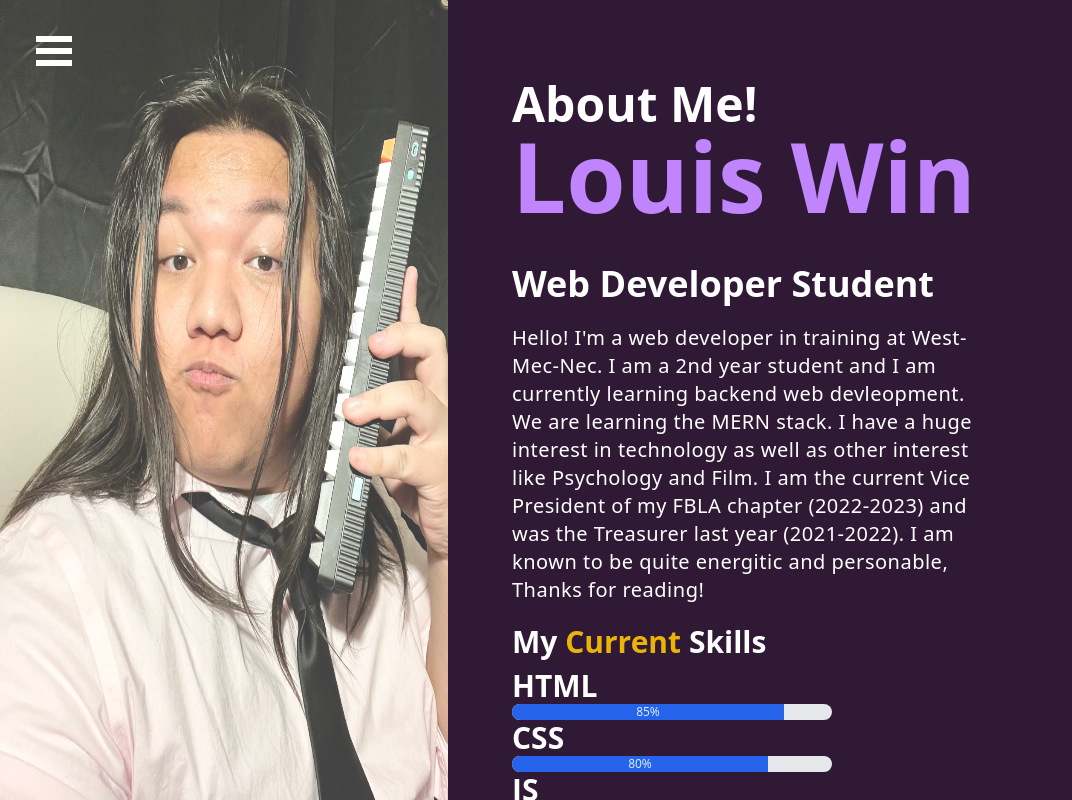
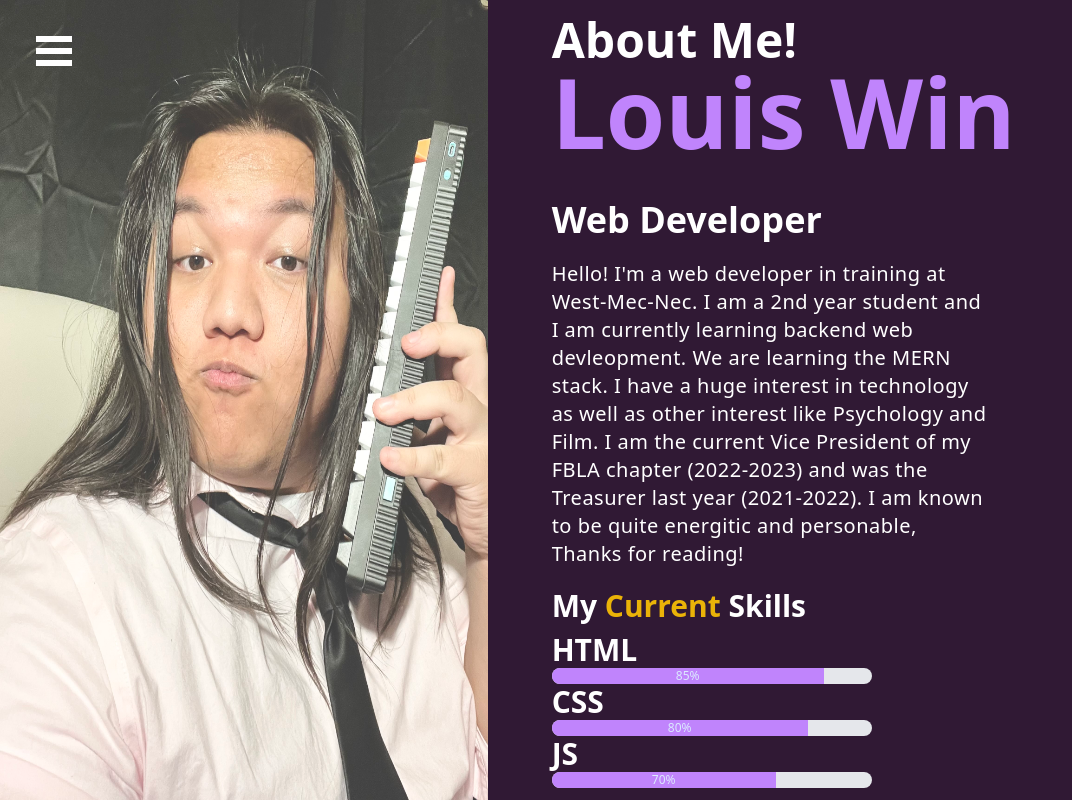
Before and after one commit to lwin496/Portfolio-2.0, a React (Create React App) app: page /about in a window 1280 px wide. Shown: the whole page, without its empty margins (0-1072 px from the left). Built offline with nearby package versions, Linux system fonts and the light colour scheme.

Commit message:
some changes to navbar and about me page

```diff
--- a/src/Components/Navbar.jsx
+++ b/src/Components/Navbar.jsx
@@ -7,23 +7,23 @@ import { NavLink } from 'react-router-dom'
 const Navbar = (pageWrapId, OuterContainerId) => {
   return (
     <div>
-      <Menu width={'15%'} className='text-white text-4xl'>
-                  <a id='home' className='menu-item'>
+      <Menu width={'15%'} className='text-white text-4xl flex flex-col'>
+                  <a id='home' className='menu-item pt-10 pb-2 link-underline'>
                         <NavLink to='/'>
                               Home
                         </NavLink>
                   </a>
-                  <a id='about' className='menu-item'>
+                  <a id='about' className='menu-item pt-10  pb-2 link-underline'>
                         <NavLink to='/about'>
                               About
                         </NavLink>
                   </a>
-                  <a id='gallery' className='menu-item'>
+                  <a id='gallery' className='menu-item pt-10  pb-2 link-underline'>
                         <NavLink to='/gallery'>
                               Gallery
                         </NavLink>
                   </a>
-                  <a id='contact' className='menu-item'>
+                  <a id='contact' className='menu-item pt-10  pb-2 link-underline'>
                         <NavLink to='/contact'>
                               Contact
                         </NavLink>
--- a/src/Pages/About.jsx
+++ b/src/Pages/About.jsx
@@ -1,56 +1,68 @@
 import React from 'react'
 import Navbar from '../Components/Navbar'
 import KeyboardNormal from '../Imgs/Keyboard Phone.jpg'
+import { useState } from 'react'
 // `url('https://res.cloudinary.com/duc4ngc5i/image/upload/v1669160739/Portfolio%202.0%20/orion-nebula-11107_f1zdoq.jpg
 import {FaInstagramSquare} from 'react-icons/fa'
 
 
 
 const About = () => {
-
+  const [lightTheme, setLightTheme] = useState(false)
   return (
   <>
+  <div className={lightTheme ? 'dark-theme' : 'light-theme'}>
     <div className='outer-container overflow-hidden'>
       <Navbar pageWrapId={"page-wrap"} OuterContainerId={"outer-container"} />
       <section className='page-wrap bg-[#191919] h-[100vh]'>
+        {/* <button onClick={() => setLightTheme(prevTheme => !prevTheme)}>Toggle Theme</button> */}
         <div className='flex flex-row'>
-          <div className='bg-[#191919] w-[35%] h-[100vh]'>
-            <img src={KeyboardNormal} alt="image of louis" className='h-[100%]' />
+          <div className='bg-[#191919] w-[40%] h-[100%]'>
+            <img src={KeyboardNormal} alt="image of louis" className='h-[100vh]' />
           </div>
           <div className='bg-[#301934] w-[65%] h-[100vh]  text-white'>
-            <div className='pl-[5vw] pt-[10vh]'>
+            <div className='pl-[5vw] pt-[2vh]'>
               <h1 className='font-bold text-5xl'>About Me!</h1>
               <h1 className='font-bold text-8xl text-purple-400 mb-10'>Louis Win</h1>
-              <h3 className='font-semibold text-4xl mb-5'>Web Developer Student</h3>
+              <h3 className='font-semibold text-4xl mb-5'>Web Developer</h3>
               <p className='font-normal text-xl w-[60%] tracking-wide'>Hello! I'm a web developer in training at West-Mec-Nec. I am a 2nd year student and I am currently learning backend web devleopment. We are learning the MERN stack. I have a huge interest in technology as well as other interest like Psychology and Film. I am the current Vice President of my FBLA chapter (2022-2023) and was the Treasurer last year (2021-2022). I am known to be quite energitic and personable, Thanks for reading!  </p>
               {/* skills bars */}
               <div className='mt-5 font-semibold text-3xl'>
                 <h1 className='pb-2'>My <span className='text-yellow-500'>Current</span> Skills</h1>
                 <h3>HTML</h3>
                 <div className="w-[20rem] bg-gray-200 rounded-full">
-                  <div class="bg-blue-600 text-xs font-medium text-blue-100 text-center p-0.5 leading-none rounded-l-full" style={{width: '85%'}}> 85%</div>
+                  <div class="bg-purple-400  text-xs font-medium text-blue-100 text-center p-0.5 leading-none rounded-l-full" style={{width: '85%'}}> 85%</div>
                 </div>
                 <h3>CSS</h3>
                 <div className="w-[20rem] bg-gray-200 rounded-full">
-                  <div className="bg-blue-600 text-xs font-medium text-blue-100 text-center p-0.5 leading-none rounded-l-full" style={{width: '80%'}}> 80%</div>
+                  <div className="bg-purple-400 text-xs font-medium text-blue-100 text-center p-0.5 leading-none rounded-l-full" style={{width: '80%'}}> 80%</div>
                 </div>
                 <h3>JS</h3>
                 <div className="w-[20rem] bg-gray-200 rounded-full">
-                  <div className="bg-blue-600 text-xs font-medium text-blue-100 text-center p-0.5 leading-none rounded-l-full" style={{width: '70%'}}> 70%</div>
+                  <div className="bg-purple-400  text-xs font-medium text-blue-100 text-center p-0.5 leading-none rounded-l-full" style={{width: '70%'}}> 70%</div>
                 </div>
               </div>
               {/* social Media */}
-              <div>
+
+              <div className='flex w-[60%] mt-5'>
                   <a href="#">
-
+                   <img src="https://res.cloudinary.com/duc4ngc5i/image/upload/v1669927383/Portfolio%202.0%20/instagram_wdomlc.png" alt="instagram" className='h-[3rem] pr-4 hover:h-[3.5rem]' />
+                  </a>
+                  <a href="#">
+                   <img src="https://res.cloudinary.com/duc4ngc5i/image/upload/v1669928123/Portfolio%202.0%20/github_lclds6.png" alt="github" className='h-[3rem] px-4 hover:h-[3.5rem]' />
+                  </a>
+                  <a href="#">
+                   <img src="https://res.cloudinary.com/duc4ngc5i/image/upload/v1669928235/Portfolio%202.0%20/linkedin_ytcd3k.png" alt="linkedin" className='h-[3rem] px-4 hover:h-[3.5rem]' />
                   </a>
               </div>
+
           </div>
         </div>
       </div>
 
       </section>
     </div>
+  </div>
   </>
   )
 }
--- a/src/index.css
+++ b/src/index.css
@@ -107,3 +107,23 @@ body {
 .bm-overlay {
   background: rgba(0, 0, 0, 0.3);
 }
+
+
+
+
+.light-theme {
+  background: whitesmoke
+}
+.link-underline:hover {
+  background-size: 100% 3px;
+  background-position: 0 100%
+}
+
+.link-underline {
+  border-bottom-width: 0;
+  background-image: linear-gradient(transparent, transparent), linear-gradient(#fff, #fff);
+  background-size: 0 3px;
+  background-position: 0 100%;
+  background-repeat: no-repeat;
+  transition: background-size .2s ease-in-out;
+}
```
